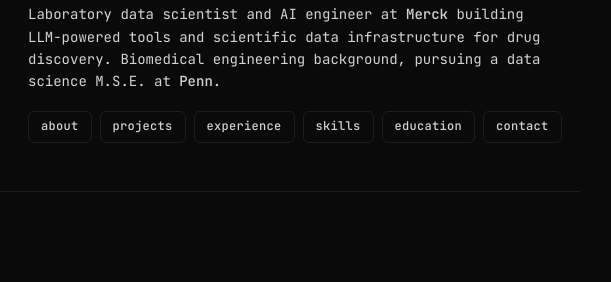
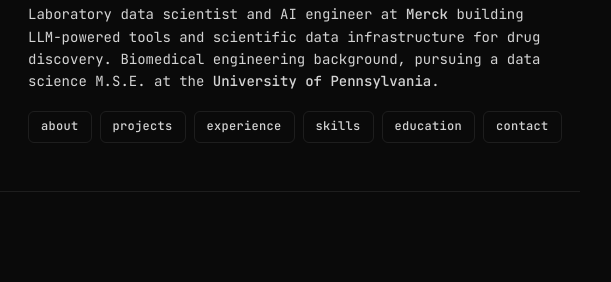
Before and after one commit to MichaelAlgarra/michaelalgarra.github.io, a plain HTML site: page index.html in a window 1280 px wide. Shown: the part 121-403 px from the top of the page, 412-1023 px from the left. Drawn offline with Linux system fonts and the light colour scheme.

Commit message:
Add files via upload

```diff
--- a/index.html
+++ b/index.html
@@ -384,7 +384,7 @@
     <div class="header-text">
       <h1>Michael Algarra<span class="cursor"></span></h1>
       <p class="subtitle">
-        Laboratory data scientist and AI engineer at <strong>Merck</strong> building LLM-powered tools and scientific data infrastructure for drug discovery. Biomedical engineering background, pursuing a data science M.S.E. at <strong>Penn</strong>.
+        Laboratory data scientist and AI engineer at <strong>Merck</strong> building LLM-powered tools and scientific data infrastructure for drug discovery. Biomedical engineering background, pursuing a data science M.S.E. at the <strong>University of Pennsylvania</strong>.
       </p>
       <nav>
         <a href="#about">about</a>
```
